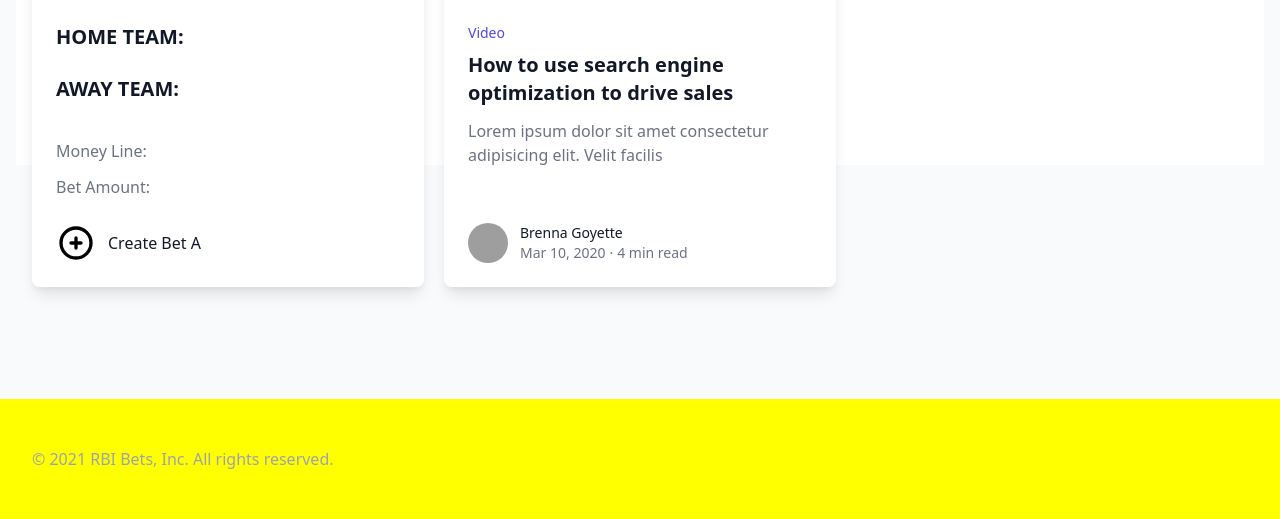
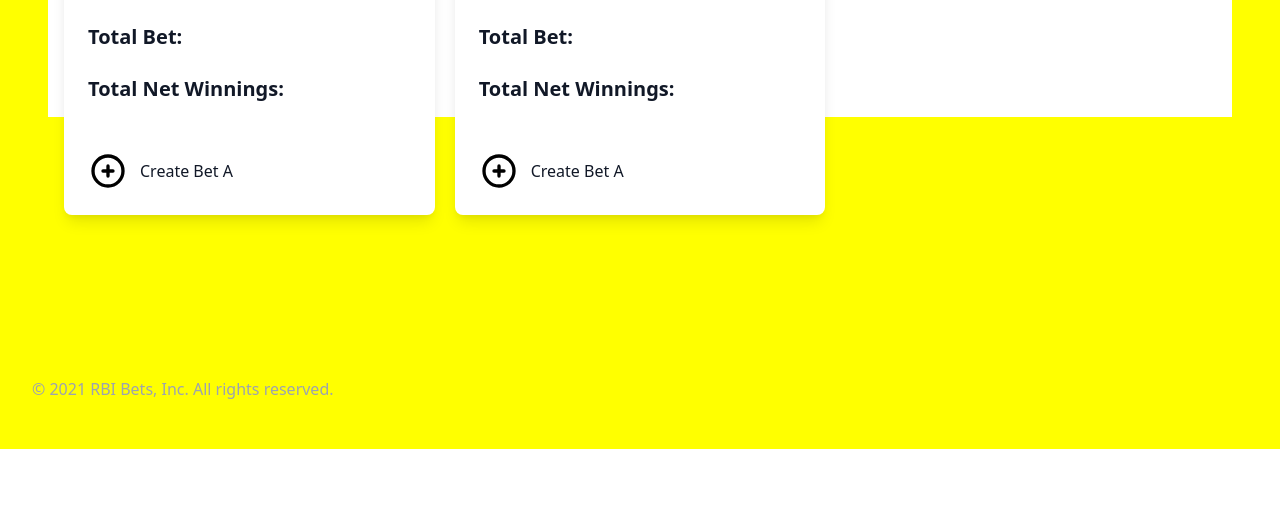
Before and after one commit to Cmosley/RPI_Bets, a Django app: page /bets/ in a window 1280 px wide. Shown: the part 351-870 px from the top of the page. After the commit the page ends 800 px from the top, so only its background shows below. Run offline with Django 3.2, Linux system fonts and the light colour scheme; the visitor is signed in with stand-in values (Sample User, id 1); some libraries are stand-ins or nearby versions; grey boxes are pictures that could not be loaded.

Commit message:
bet page styling

```diff
--- a/main_app/static/css/style.css
+++ b/main_app/static/css/style.css
@@ -3,6 +3,7 @@ body {
   min-height: 100vh;
   flex-direction: column;
   background-color: yellow;
+
 }
 
 main {
--- a/main_app/templates/base.html
+++ b/main_app/templates/base.html
@@ -165,7 +165,7 @@
         </div>
       </div>
     </nav>
-    <main class="container">
+    <main>
     {% block content %}
     {% endblock %}
     </main>
--- a/main_app/templates/bets/index.html
+++ b/main_app/templates/bets/index.html
@@ -1,8 +1,8 @@
 {% extends 'base.html' %}
 {% block content %}
 <!-- This example requires Tailwind CSS v2.0+ -->
-<main class="flex justify-center">
-  <div class=" relative bg-gray-50 pt-4 pb-10 px-4 sm:px-6 lg:pt-8 lg:pb-28 lg:px-8">
+
+  <div class="mx-8 relative  pt-4 pb-10 px-4 sm:px-6 lg:pt-8 lg:pb-28 lg:px-8">
     <div class="absolute inset-4">
       <div class="bg-white h-1/3 sm:h-2/3"></div>
     </div>
@@ -28,19 +28,19 @@
           <div class="flex-1 bg-white p-6 flex flex-col justify-between">
             <div class="flex-1">
                 <p class="text-xl font-semibold text-gray-900">
-                  HOME TEAM:
+                  Total Bet:
                 </p>
                 <input class="inline">
                 <p class="text-xl font-semibold text-gray-900">
-                   AWAY TEAM:
+                   Total Net Winnings:
                 </p>
                 <input class="inline">
-                <p class="mt-3 text-base text-gray-500">
+                {% comment %} <p class="mt-3 text-base text-gray-500">
                   Money Line:
                 </p>
                 <p class="mt-3 text-base text-gray-500">
                   Bet Amount:
-                </p>
+                </p> {% endcomment %}
 
             </div>
             <div class="mt-6 flex items-center">
@@ -70,45 +70,38 @@
           </div>
           <div class="flex-1 bg-white p-6 flex flex-col justify-between">
             <div class="flex-1">
-              <p class="text-sm font-medium text-indigo-600">
-                <a href="#" class="hover:underline">
-                  Video
-                </a>
-              </p>
-              <a href="#" class="block mt-2">
+
+
                 <p class="text-xl font-semibold text-gray-900">
-                  How to use search engine optimization to drive sales
+                  Total Bet:
                 </p>
-                <p class="mt-3 text-base text-gray-500">
+                <input class="inline">
+                <p class="text-xl font-semibold text-gray-900">
+                   Total Net Winnings:
+                {% comment %} <p class="mt-3 text-base text-gray-500">
                   Lorem ipsum dolor sit amet consectetur adipisicing elit. Velit facilis
-                </p>
-              </a>
+                </p> {% endcomment %}
+
             </div>
             <div class="mt-6 flex items-center">
               <div class="flex-shrink-0">
                 <a href="#">
-                  <span class="sr-only">Brenna Goyette</span>
-                  <img class="h-10 w-10 rounded-full" src="https://images.unsplash.com/photo-1550525811-e5869dd03032?ixlib=rb-1.2.1&ixqx=grGxADrtaj&ixid=eyJhcHBfaWQiOjEyMDd9&auto=format&fit=facearea&facepad=2&w=256&h=256&q=80" alt="">
+                  <span class="sr-only">Start Bet A</span>
+                  <svg xmlns="http://www.w3.org/2000/svg" class="h-10 w-10" fill="none" viewBox="0 0 24 24" stroke="currentColor">
+                  <path stroke-linecap="round" stroke-linejoin="round" stroke-width="2" d="M12 9v3m0 0v3m0-3h3m-3 0H9m12 0a9 9 0 11-18 0 9 9 0 0118 0z" />
+                 </svg>
                 </a>
               </div>
               <div class="ml-3">
-                <p class="text-sm font-medium text-gray-900">
+                <p class="text-md font-medium text-gray-900">
                   <a href="#" class="hover:underline">
-                    Brenna Goyette
+                    Create Bet A
                   </a>
                 </p>
-                <div class="flex space-x-1 text-sm text-gray-500">
-                  <time datetime="2020-03-10">
-                    Mar 10, 2020
-                  </time>
-                  <span aria-hidden="true">
-                    &middot;
-                  </span>
-                  <span>
-                    4 min read
-                  </span>
-                </div>
+
               </div>
+            </div>
+
             </div>
           </div>
         </div>
@@ -164,5 +157,5 @@
       </div>
     </div>
   </div>
-</main>
+
 {% endblock %}
--- a/theme/static/css/dist/styles.css
+++ b/theme/static/css/dist/styles.css
@@ -801,6 +801,18 @@ select {
 	margin-left: 3.5rem;
 	margin-right: 3.5rem;
 }
+.mx-0 {
+	margin-left: 0px;
+	margin-right: 0px;
+}
+.mx-4 {
+	margin-left: 1rem;
+	margin-right: 1rem;
+}
+.mx-8 {
+	margin-left: 2rem;
+	margin-right: 2rem;
+}
 .-ml-2 {
 	margin-left: -0.5rem;
 }
@@ -1051,6 +1063,12 @@ select {
 .bg-indigo-600 {
 	--tw-bg-opacity: 1;
 	background-color: rgba(79, 70, 229, var(--tw-bg-opacity));
+}
+.bg-current {
+	background-color: currentColor;
+}
+.bg-transparent {
+	background-color: transparent;
 }
 .object-cover {
 	-o-object-fit: cover;
```
